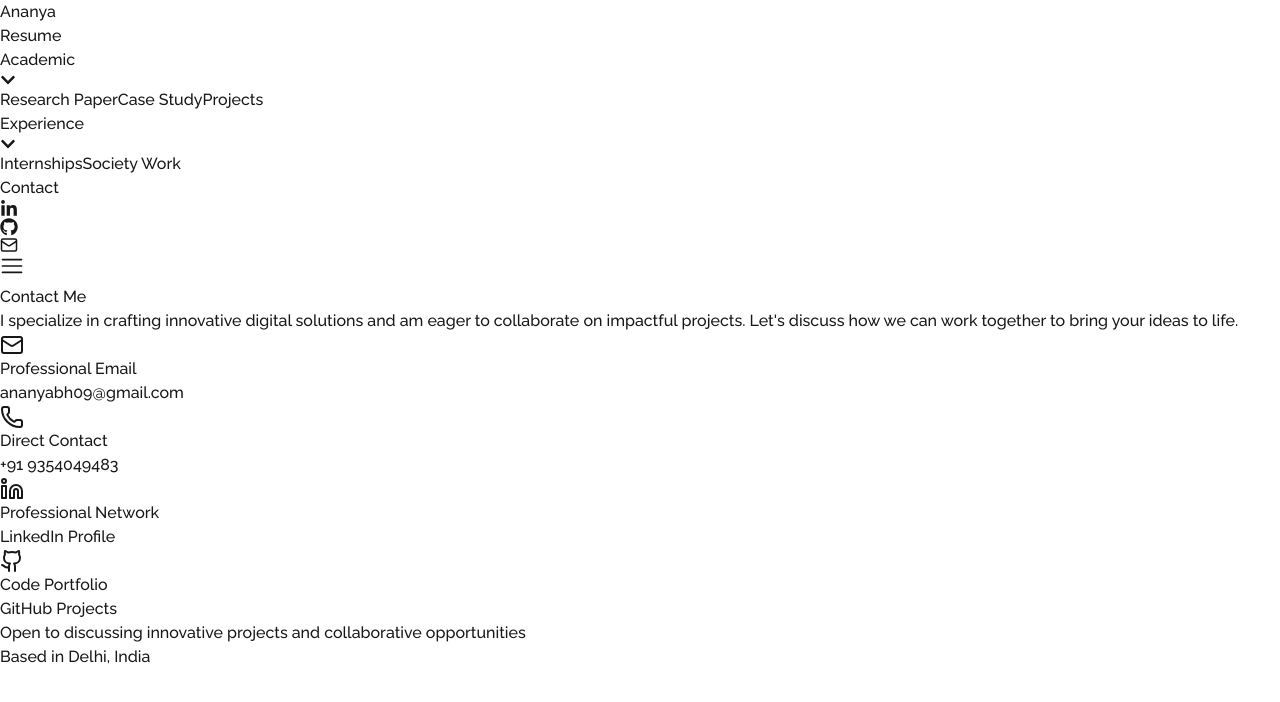
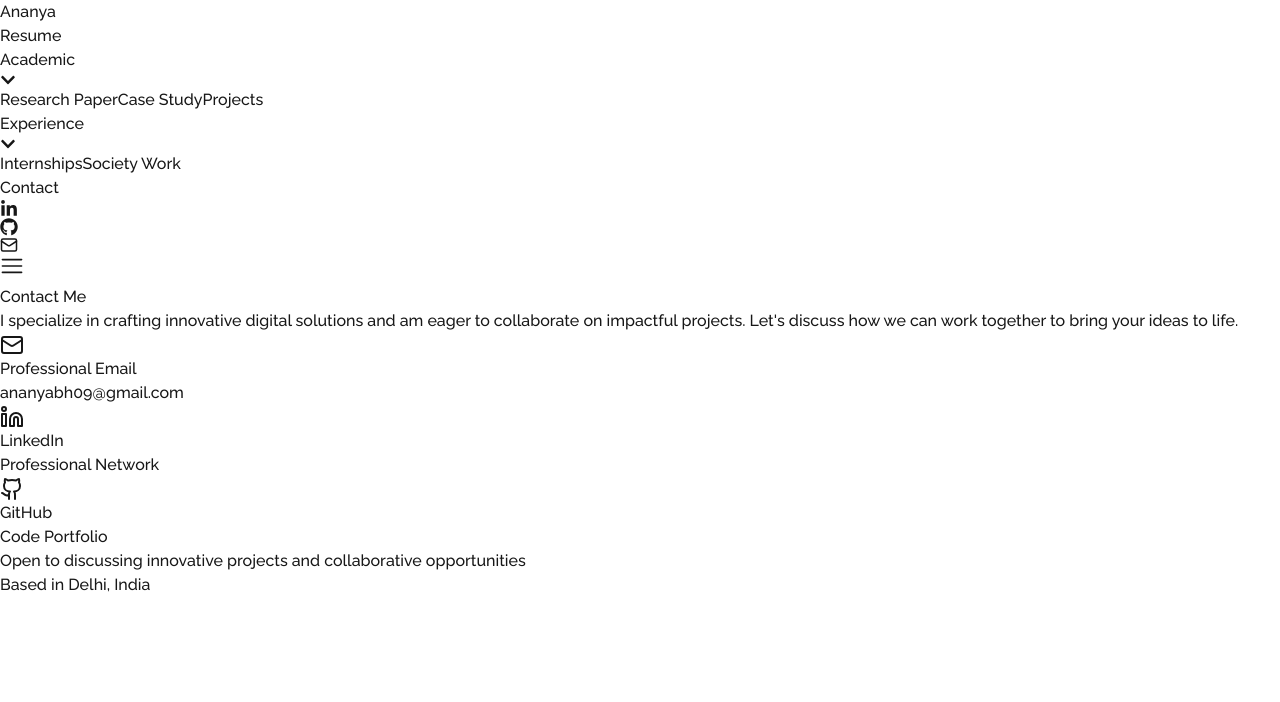
Before and after one commit to DesireDivTeam/Ananyaresume, a Next.js app: page /contact in a window 1280 px wide. Shown: the top 702 px of the page. Built offline with nearby package versions, Linux system fonts and the light colour scheme.

Commit message:
feat: restructure Contact page layout and update contact links for improved accessibility

```diff
--- a/src/app/(pages)/contact/page.js
+++ b/src/app/(pages)/contact/page.js
@@ -1,11 +1,11 @@
 import React from "react";
 import Wrapper from "@/app/_components/Wrapper";
-import { Mail, Phone, Linkedin, Github } from "lucide-react";
+import { Mail, Linkedin, Github } from "lucide-react";
 
 export default function Page() {
   return (
     <Wrapper className="py-5">
-      <div className="max-w-4xl mx-auto px-2 md:px-4">
+      <div className="max-w-3xl mx-auto px-2 md:px-4">
         <div className="bg-gradient-to-br from-gray-900 via-gray-800 to-gray-900 backdrop-blur-lg border border-gray-700/30 rounded-2xl p-8 space-y-10">
           {/* Header Section */}
           <div className="space-y-6 text-center">
@@ -17,9 +17,10 @@ export default function Page() {
             </p>
           </div>
 
-          {/* Contact Grid */}
-          <div className="grid grid-cols-1 md:grid-cols-2 gap-6 mt-12">
-            <a href="mailto:ananyabh09@gmail.com" className="group transform hover:-translate-y-1 transition-all duration-300">
+          {/* Contact Links - Mixed Layout */}
+          <div className="space-y-4 max-w-2xl mx-auto">
+            {/* Email - Full Width */}
+            <a href="mailto:ananyabh09@gmail.com" className="block group transform hover:-translate-y-1 transition-all duration-300">
               <div className="flex items-center gap-4 p-4 md:p-6 rounded-xl bg-gray-800/50 border border-gray-700/50 hover:border-purple-500/50 hover:bg-gray-700/50">
                 <div className="bg-purple-900/50 p-4 rounded-lg group-hover:scale-110 transition-transform">
                   <Mail className="w-6 h-6 text-purple-300" />
@@ -31,41 +32,32 @@ export default function Page() {
               </div>
             </a>
 
-            <a href="tel:+919354049483" className="group transform hover:-translate-y-1 transition-all duration-300">
-              <div className="flex items-center gap-4  p-4 md:p-6 rounded-xl bg-gray-800/50 border border-gray-700/50 hover:border-purple-500/50 hover:bg-gray-700/50">
-                <div className="bg-purple-900/50 p-4 rounded-lg group-hover:scale-110 transition-transform">
-                  <Phone className="w-6 h-6 text-purple-300" />
-                </div>
-                <div className="space-y-1">
-                  <div className="text-sm text-purple-300 uppercase tracking-wider">Direct Contact</div>
-                  <div className="text-sm md:text-lg text-gray-100">+91 9354049483</div>
-                </div>
-              </div>
-            </a>
-
+            {/* LinkedIn and GitHub - Two Columns */}
+            <div className="grid grid-cols-1 md:grid-cols-2 gap-4">
               <a href="https://www.linkedin.com/in/ananya-bhatnagar-9aa496255" target="_blank" rel="noopener noreferrer" className="group transform hover:-translate-y-1 transition-all duration-300">
-              <div className="flex items-center gap-4  p-4 md:p-6 rounded-xl bg-gray-800/50 border border-gray-700/50 hover:border-purple-500/50 hover:bg-gray-700/50">
+                <div className="flex items-center gap-4 p-4 rounded-xl bg-gray-800/50 border border-gray-700/50 hover:border-purple-500/50 hover:bg-gray-700/50 h-full">
                   <div className="bg-purple-900/50 p-4 rounded-lg group-hover:scale-110 transition-transform">
                     <Linkedin className="w-6 h-6 text-purple-300" />
                   </div>
                   <div className="space-y-1">
-                  <div className="text-sm text-purple-300 uppercase tracking-wider">Professional Network</div>
-                  <div className="text-sm md:text-lg text-gray-100">LinkedIn Profile</div>
+                    <div className="text-sm text-purple-300 uppercase tracking-wider">LinkedIn</div>
+                    <div className="text-sm md:text-base text-gray-100">Professional Network</div>
                   </div>
                 </div>
               </a>
 
               <a href="https://github.com/AnanyaBhatnagar09" target="_blank" rel="noopener noreferrer" className="group transform hover:-translate-y-1 transition-all duration-300">
-              <div className="flex items-center gap-4  p-4 md:p-6 rounded-xl bg-gray-800/50 border border-gray-700/50 hover:border-purple-500/50 hover:bg-gray-700/50">
+                <div className="flex items-center gap-4 p-4 rounded-xl bg-gray-800/50 border border-gray-700/50 hover:border-purple-500/50 hover:bg-gray-700/50 h-full">
                   <div className="bg-purple-900/50 p-4 rounded-lg group-hover:scale-110 transition-transform">
                     <Github className="w-6 h-6 text-purple-300" />
                   </div>
                   <div className="space-y-1">
-                  <div className="text-sm text-purple-300 uppercase tracking-wider">Code Portfolio</div>
-                  <div className="text-sm md:text-lg text-gray-100">GitHub Projects</div>
+                    <div className="text-sm text-purple-300 uppercase tracking-wider">GitHub</div>
+                    <div className="text-sm md:text-base text-gray-100">Code Portfolio</div>
                   </div>
                 </div>
               </a>
+            </div>
           </div>
 
           {/* Footer Message */}
```
Lines whose indentation alone changed are shown as unchanged.
